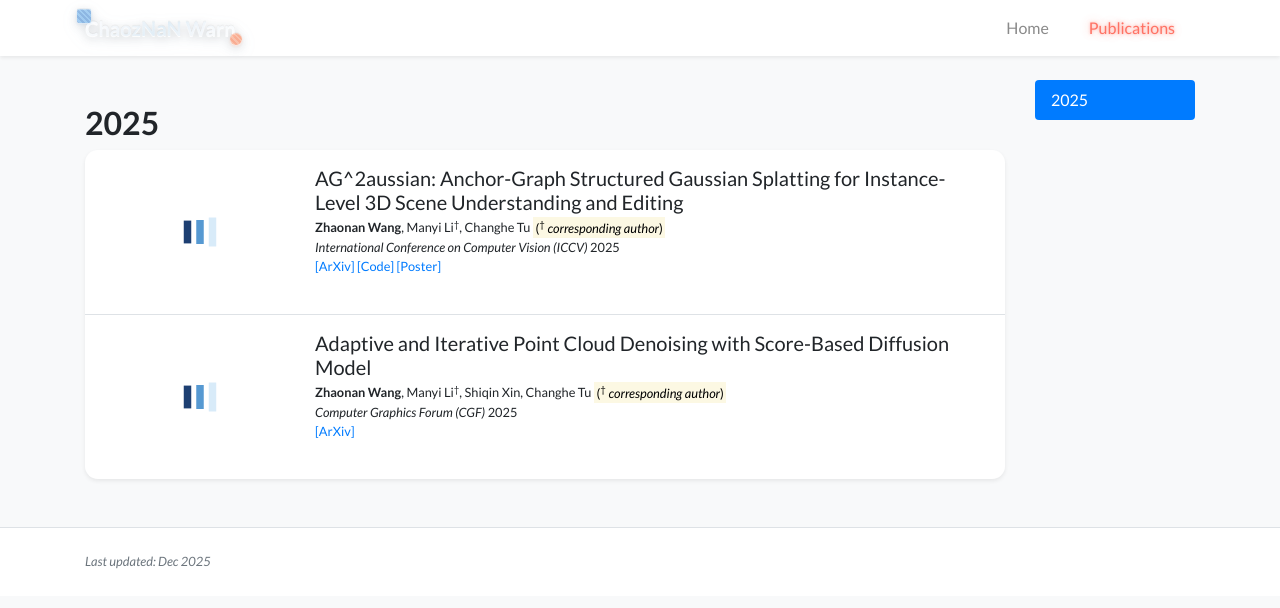
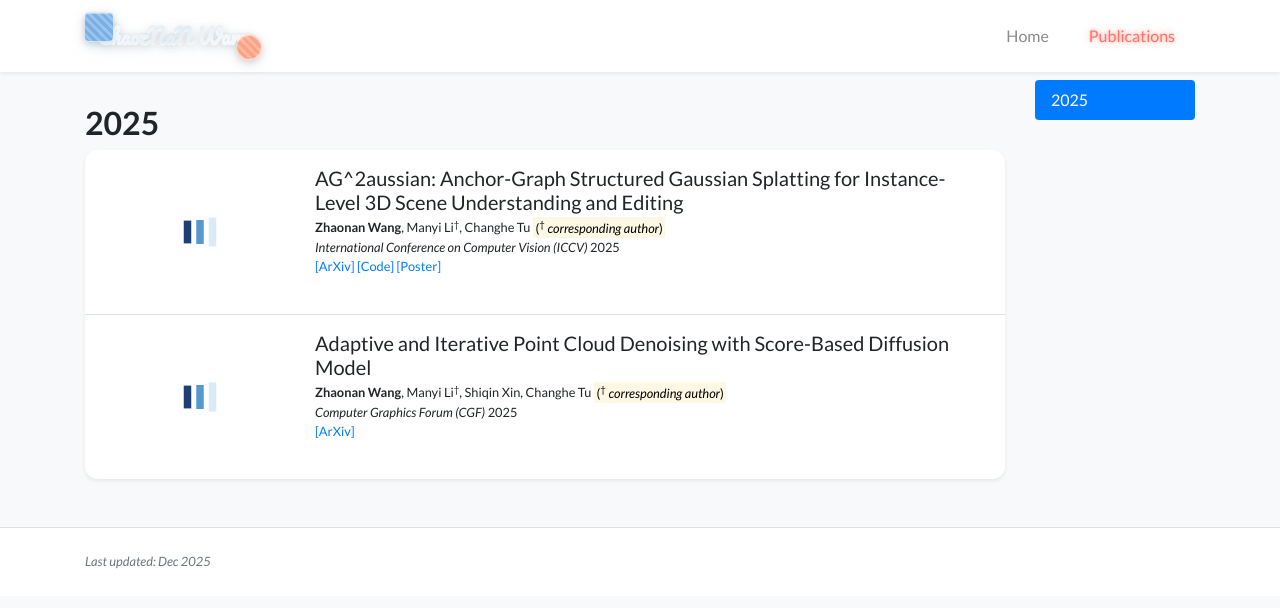
Before and after one commit to DyllanElliia/dyllanelliia.github.io, a Jekyll site: the page built from publications.html, in a window 1280 px wide. Shown: the top 608 px of the page. Built offline with Jekyll 4.4.1, drawn with Linux system fonts in a browser that asks for light colours; nearby versions of some CDN libraries; a style sheet for code colours, icons or effects is not loaded.

Commit message:
Update global.css

```diff
--- a/assets/css/global.css
+++ b/assets/css/global.css
@@ -78,6 +78,8 @@ h1, h2, h3, h4, h5, h6,
 .navbar-brand-wrapper {
     position: relative;
     display: inline-block;
+    padding: 8px 12px;
+    font-family: 'Pacifico', cursive !important;
     /* 液态玻璃基础色 */
     background: linear-gradient(
         145deg,
@@ -102,45 +104,45 @@ h1, h2, h3, h4, h5, h6,
 .zebra-decoration {
     position: absolute;
     z-index: -1;
-    opacity: 0.6;
+    opacity: 0.7;
 }
 
-/* 左上角蓝色斜斑马纹正方形 */
+/* 左上角蓝色斜斑马纹正方形 - 放大并置于文字背后 */
 .zebra-square {
-    width: 14px;
-    height: 14px;
-    top: -4px;
-    left: -8px;
+    width: 28px;
+    height: 28px;
+    top: 0px;
+    left: 0px;
     background: repeating-linear-gradient(
         45deg,
         #4A90D9,
-        #4A90D9 2px,
-        #6BB3F0 2px,
-        #6BB3F0 4px
+        #4A90D9 3px,
+        #6BB3F0 3px,
+        #6BB3F0 6px
     );
-    border-radius: 2px;
+    border-radius: 4px;
     box-shadow:
-        0 1px 3px rgba(74, 144, 217, 0.3),
-        inset 0 1px 0 rgba(255, 255, 255, 0.4);
+        0 2px 6px rgba(74, 144, 217, 0.35),
+        inset 0 1px 0 rgba(255, 255, 255, 0.5);
 }
 
-/* 右下角橙色斜斑马纹圆形 */
+/* 右下角橙色斜斑马纹圆形 - 放大并置于文字背后 */
 .zebra-circle {
-    width: 12px;
-    height: 12px;
-    bottom: -2px;
-    right: -6px;
+    width: 24px;
+    height: 24px;
+    bottom: 0px;
+    right: 0px;
     background: repeating-linear-gradient(
         45deg,
         #FF7F50,
-        #FF7F50 2px,
-        #FFA07A 2px,
-        #FFA07A 4px
+        #FF7F50 3px,
+        #FFA07A 3px,
+        #FFA07A 6px
     );
     border-radius: 50%;
     box-shadow:
-        0 1px 3px rgba(255, 127, 80, 0.3),
-        inset 0 1px 0 rgba(255, 255, 255, 0.4);
+        0 2px 6px rgba(255, 127, 80, 0.35),
+        inset 0 1px 0 rgba(255, 255, 255, 0.5);
 }
 
 /* 导航链接 - 未选中时灰色 */
```
